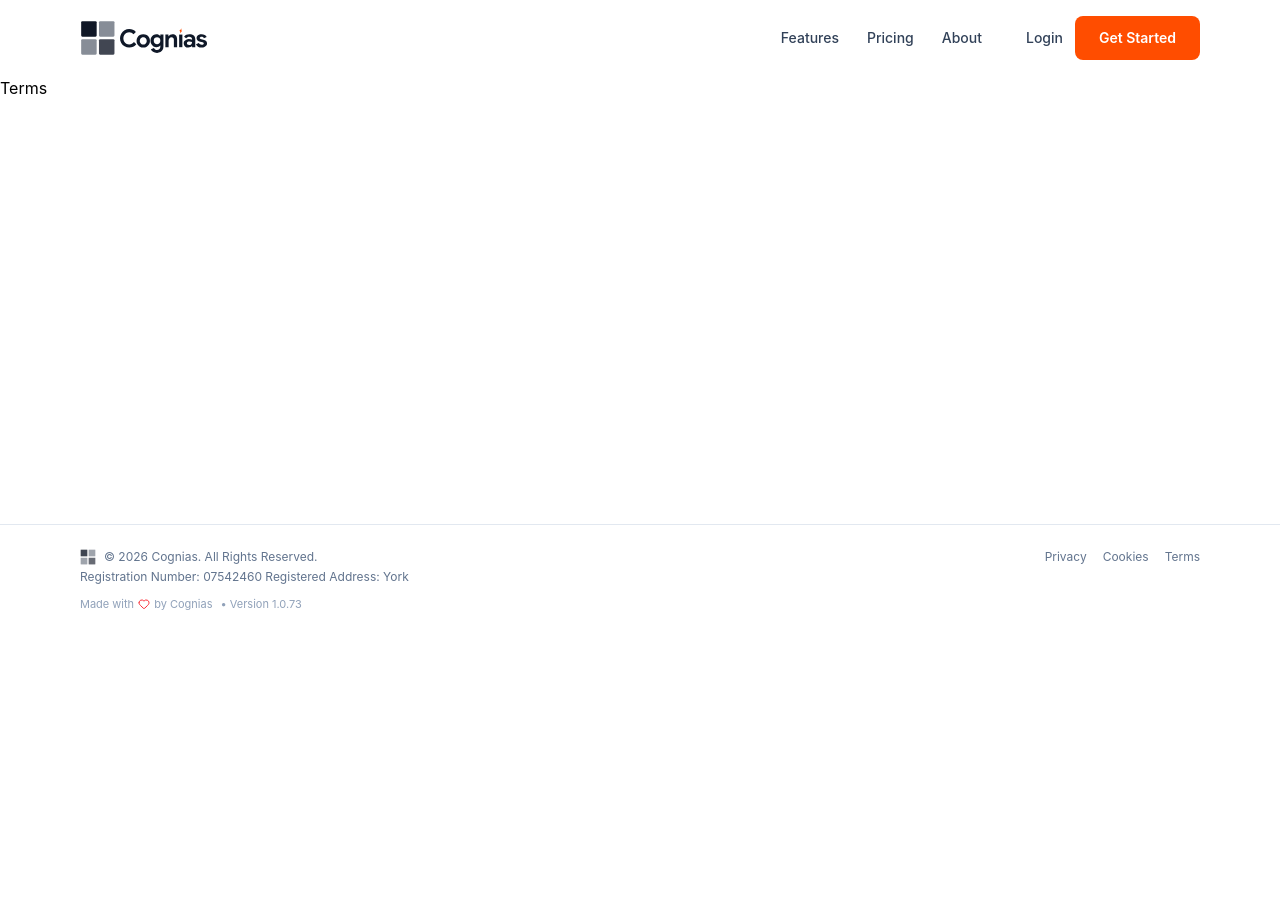
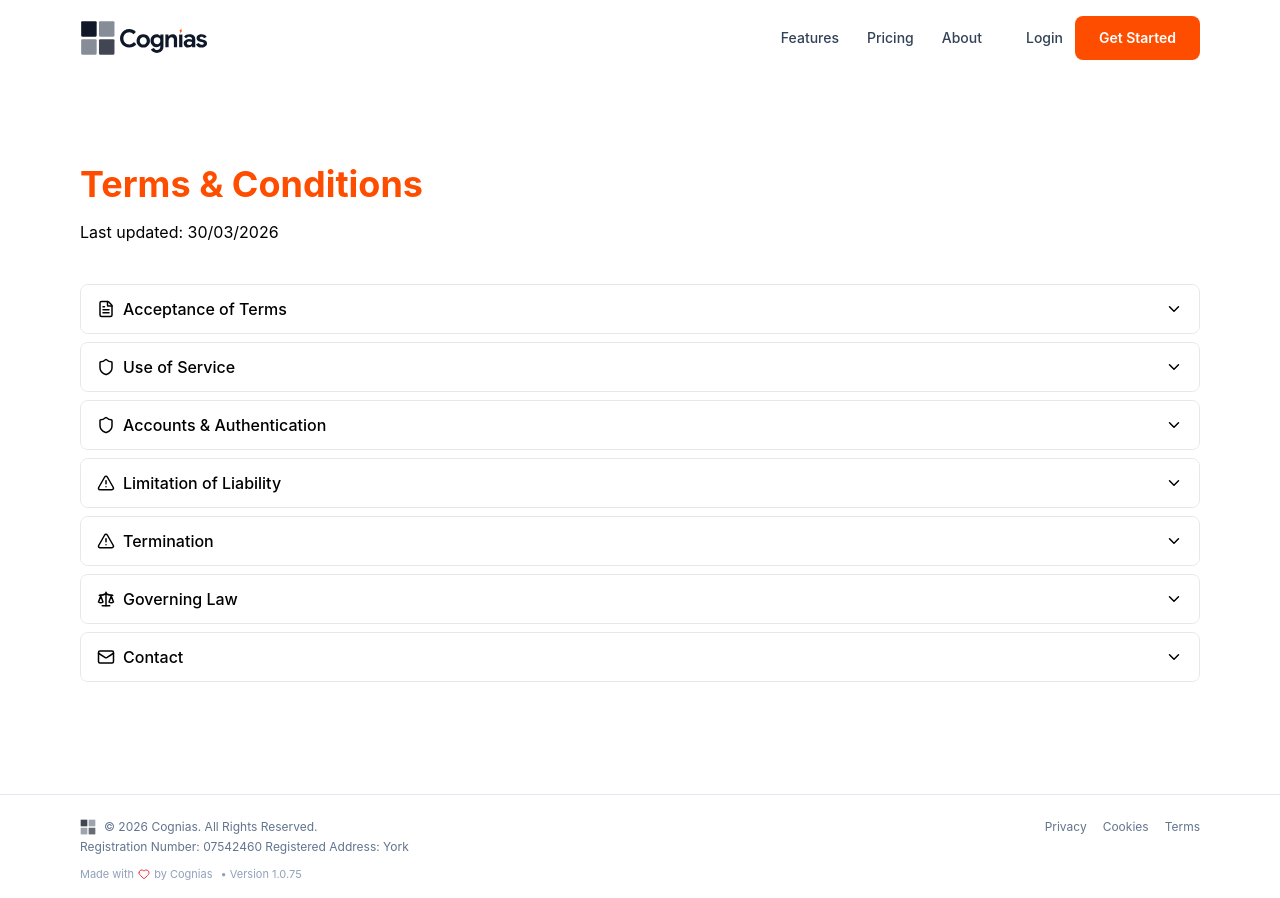
Before and after one commit to prandle/cognias-marketing, a React (Vite) app: page /terms in a window 1280 px wide. Before the commit the page ends 800 px from the top, so only its background shows below. Built offline with nearby package versions, Linux system fonts and the light colour scheme.

Commit message:
terms and cookies

```diff
--- a/src/components/ui/Accordion.tsx
+++ b/src/components/ui/Accordion.tsx
@@ -9,9 +9,14 @@ import type { ReactNode, KeyboardEvent } from "react";
 import { ChevronDown } from "lucide-react";
 import clsx from "clsx";
 
-/* ------------------ Context ------------------ */
+
+/* ------------------ Types ------------------ */
 
 type AccordionType = "single" | "multiple";
+
+type ThemeProps = {
+  themeInverse?: boolean;
+};
 
 type AccordionContextType = {
   openItems: string[];
@@ -21,15 +26,19 @@ type AccordionContextType = {
   focusPrev: (current: HTMLButtonElement) => void;
 };
 
+/* ------------------ Context ------------------ */
+
 const AccordionContext = createContext<AccordionContextType | null>(null);
 
 function useAccordion() {
   const ctx = useContext(AccordionContext);
-  if (!ctx) throw new Error("Must be used within Accordion");
+  if (!ctx) {
+    throw new Error("Accordion components must be used within <Accordion>");
+  }
   return ctx;
 }
 
-/* ------------------ Root ------------------ */
+/* ------------------ Root Accordion ------------------ */
 
 type AccordionProps = {
   children: ReactNode;
@@ -38,7 +47,7 @@ type AccordionProps = {
   className?: string;
 };
 
-export function Accordion({
+function AccordionRoot({
   children,
   type = "single",
   collapsible = true,
@@ -98,14 +107,27 @@ export function Accordion({
 type AccordionItemProps = {
   value: string;
   children: ReactNode;
-};
+} & ThemeProps;
 
-export function AccordionItem({ value, children }: AccordionItemProps) {
+function AccordionItem({ value, children, themeInverse }: AccordionItemProps) {
+  const id = useId();
+
   return (
-    <div className="border border-border rounded-[var(--radius-md)] overflow-hidden bg-surface">
+    <div
+      className={clsx(
+        "border rounded-[var(--radius-md)] overflow-hidden",
+        themeInverse
+          ? "bg-white/10 border-white/20"
+          : "bg-surface border-border"
+      )}
+    >
       {React.Children.map(children, (child) =>
         React.isValidElement(child)
-          ? React.cloneElement(child as React.ReactElement<any>, { value })
+          ? React.cloneElement(child as React.ReactElement<any>, {
+              value,
+              itemId: id,
+              themeInverse,
+            })
           : child
       )}
     </div>
@@ -117,23 +139,19 @@ export function AccordionItem({ value, children }: AccordionItemProps) {
 type AccordionTriggerProps = {
   children: ReactNode;
   value?: string;
-};
+  itemId?: string;
+} & ThemeProps;
 
-export function AccordionTrigger({
+function AccordionTrigger({
   children,
   value,
+  itemId,
+  themeInverse,
 }: AccordionTriggerProps) {
-  const {
-    openItems,
-    toggleItem,
-    registerTrigger,
-    focusNext,
-    focusPrev,
-  } = useAccordion();
+  const { openItems, toggleItem, registerTrigger, focusNext, focusPrev } =
+    useAccordion();
 
   const ref = useRef<HTMLButtonElement>(null);
-  const id = useId();
-
   const isOpen = value ? openItems.includes(value) : false;
 
   const handleKeyDown = (e: KeyboardEvent<HTMLButtonElement>) => {
@@ -165,22 +183,21 @@ export function AccordionTrigger({
       onClick={() => value && toggleItem(value)}
       onKeyDown={handleKeyDown}
       aria-expanded={isOpen}
-      aria-controls={`content-${id}`}
-      id={`trigger-${id}`}
+      aria-controls={`content-${itemId}`}
+      id={`trigger-${itemId}`}
       className={clsx(
-        "w-full flex items-center justify-between px-4 py-3 text-left",
-        "bg-surface hover:bg-muted transition",
-        "font-medium focus:outline-none focus:ring-2 focus:ring-primary"
+        "w-full flex items-center justify-between px-4 py-3 text-left font-medium transition",
+        themeInverse
+          ? "bg-white/5 hover:bg-white/10 text-white"
+          : "bg-surface hover:bg-muted",
+        "focus:outline-none focus:ring-2 focus:ring-primary"
       )}
     >
       <div className="flex items-center">{children}</div>
 
       <ChevronDown
         size={18}
-        className={clsx(
-          "transition-transform duration-200",
-          isOpen && "rotate-180"
-        )}
+        className={clsx("transition-transform duration-200", isOpen && "rotate-180")}
       />
     </button>
   );
@@ -191,28 +208,39 @@ export function AccordionTrigger({
 type AccordionContentProps = {
   children: ReactNode;
   value?: string;
-};
+  itemId?: string;
+} & ThemeProps;
 
-export function AccordionContent({
+function AccordionContent({
   children,
   value,
+  itemId,
+  themeInverse,
 }: AccordionContentProps) {
   const { openItems } = useAccordion();
-  const id = useId();
-
   const isOpen = value ? openItems.includes(value) : false;
 
   return (
     <div
-      id={`content-${id}`}
+      id={`content-${itemId}`}
       role="region"
-      aria-labelledby={`trigger-${id}`}
+      aria-labelledby={`trigger-${itemId}`}
       className={clsx(
         "px-4 overflow-hidden transition-all duration-300",
         isOpen ? "max-h-96 py-3" : "max-h-0"
       )}
     >
-      <div className="text-sm text-muted-foreground">{children}</div>
+      <div className={clsx("text-sm", themeInverse ? "text-white/80" : "text-muted-foreground")}>
+        {children}
+      </div>
     </div>
   );
 }
+
+/* ------------------ Combine sub-components ------------------ */
+
+export const Accordion = Object.assign(AccordionRoot, {
+  Item: AccordionItem,
+  Trigger: AccordionTrigger,
+  Content: AccordionContent,
+});
--- a/src/components/ui/index.tsx
+++ b/src/components/ui/index.tsx
@@ -5,3 +5,4 @@ export { default as Navbar } from "./NavMenu";
 export { Quotation } from "./Quote";
 export { SEO } from "./seo";
 export { Textarea } from "./Textarea";
+export { Accordion } from "./Accordion";
--- a/src/pages/components.tsx
+++ b/src/pages/components.tsx
@@ -1,11 +1,29 @@
 import { Container, FullWidthBand } from "../components/layout/index";
-import { Button } from "../components/ui/index";
+import { Button, Accordion } from "../components/ui/index";
 import { GetStarted } from "../components/widgets/index";
 
 
 export default function ComponentsLibrary() {
   return (
 <>
+  <FullWidthBand variant="primary">
+    <Accordion type="multiple">
+      <Accordion.Item value="data">
+        <Accordion.Trigger>Data Collection</Accordion.Trigger>
+        <Accordion.Content>
+          We collect user data to improve services...
+        </Accordion.Content>
+      </Accordion.Item>
+
+      <Accordion.Item value="security">
+        <Accordion.Trigger>Security</Accordion.Trigger>
+        <Accordion.Content>
+          We implement strong security measures...
+        </Accordion.Content>
+      </Accordion.Item>
+    </Accordion>
+  </FullWidthBand>
+
     <Container>
       <h2>Get Started - Light</h2>
         <GetStarted/>
--- a/src/pages/cookies.tsx
+++ b/src/pages/cookies.tsx
@@ -1,4 +1,6 @@
-import { SEO } from "../components/ui/index"
+import { Container } from "../components/layout/index";
+import { SEO, Accordion } from "../components/ui/index"
+import { Cookie, Database, Settings, Shield, Mail } from "lucide-react";
 
 export default function CookiesPage() {
     return (
@@ -7,7 +9,82 @@ export default function CookiesPage() {
                 title="Cognias - AI Assistants for Your Business"
                 description="Build AI assistants for compliance, auditing, and business workflows with Cognias."
             />
-            <h1>Cookies</h1>
+                <Container className="py-16 max-w-4xl">
+      <h1 className="text-4xl font-bold mb-4 text-primary">
+        Cookie Policy
+      </h1>
+      <p className="text-muted-foreground mb-10">
+        Last updated: {new Date().toLocaleDateString("en-GB")}
+      </p>
+
+      <Accordion type="multiple">
+
+        <Accordion.Item value="what">
+          <Accordion.Trigger>
+            <Cookie className="mr-2" size={18} />
+            What Are Cookies?
+          </Accordion.Trigger>
+          <Accordion.Content>
+            Cookies are small text files stored on your device to improve your browsing experience.
+          </Accordion.Content>
+        </Accordion.Item>
+
+        <Accordion.Item value="how">
+          <Accordion.Trigger>
+            <Database className="mr-2" size={18} />
+            How We Use Cookies
+          </Accordion.Trigger>
+          <Accordion.Content>
+            We use cookies to provide core functionality, analyse usage, and improve performance.
+          </Accordion.Content>
+        </Accordion.Item>
+
+        <Accordion.Item value="types">
+          <Accordion.Trigger>
+            <Settings className="mr-2" size={18} />
+            Types of Cookies We Use
+          </Accordion.Trigger>
+          <Accordion.Content>
+            <ul className="list-disc pl-5 space-y-2">
+              <li>Strictly necessary cookies</li>
+              <li>Analytics cookies</li>
+              <li>Functional cookies</li>
+            </ul>
+          </Accordion.Content>
+        </Accordion.Item>
+
+        <Accordion.Item value="consent">
+          <Accordion.Trigger>
+            <Shield className="mr-2" size={18} />
+            Consent
+          </Accordion.Trigger>
+          <Accordion.Content>
+            We only use non-essential cookies with your explicit consent via our cookie banner.
+          </Accordion.Content>
+        </Accordion.Item>
+
+        <Accordion.Item value="manage">
+          <Accordion.Trigger>
+            <Settings className="mr-2" size={18} />
+            Managing Cookies
+          </Accordion.Trigger>
+          <Accordion.Content>
+            You can manage or disable cookies through your browser settings.
+          </Accordion.Content>
+        </Accordion.Item>
+
+        <Accordion.Item value="contact">
+          <Accordion.Trigger>
+            <Mail className="mr-2" size={18} />
+            Contact
+          </Accordion.Trigger>
+          <Accordion.Content>
+            Contact us at: <a href="mailto:support@cognias.io">support@cognias.io</a>
+          </Accordion.Content>
+        </Accordion.Item>
+
+      </Accordion>
+    </Container>
         </>
     );
 }
--- a/src/pages/privacy.tsx
+++ b/src/pages/privacy.tsx
@@ -10,14 +10,17 @@ import {
 } from "lucide-react";
 
 import {
-  Accordion,
-  AccordionItem,
-  AccordionTrigger,
-  AccordionContent,
-} from "../components/ui/Accordion";
+  SEO,
+  Accordion
+} from "../components/ui/index";
 
 export default function PrivacyPage() {
   return (
+      <>
+      <SEO
+        title="Features - Cognias"
+        description="Explore the features of Cognias — build, deploy and scale AI assistants for real business workflows."
+      />
     <Container className="py-16 max-w-4xl">
       <h1 className="text-4xl font-bold mb-4 text-primary">
         Privacy Policy
@@ -33,42 +36,42 @@ export default function PrivacyPage() {
       <Accordion type="single" collapsible className="space-y-4">
 
         {/* WHO WE ARE */}
-        <AccordionItem value="who">
-          <AccordionTrigger>
+        <Accordion.Item value="who">
+          <Accordion.Trigger>
             <Users className="mr-2" size={18} />
             Who We Are
-          </AccordionTrigger>
-          <AccordionContent>
+          </Accordion.Trigger>
+          <Accordion.Content>
             <p>
               We are the data controller responsible for personal data that you have provided us with.
               If you have any questions, please contact us using the details below.
             </p>
-          </AccordionContent>
-        </AccordionItem>
+          </Accordion.Content>
+        </Accordion.Item>
 
         {/* DATA COLLECTION */}
-        <AccordionItem value="data">
-          <AccordionTrigger>
+        <Accordion.Item value="data">
+          <Accordion.Trigger>
             <Database className="mr-2" size={18} />
             What Data We Collect
-          </AccordionTrigger>
-          <AccordionContent>
+          </Accordion.Trigger>
+          <Accordion.Content>
             <ul className="list-disc pl-5 space-y-2">
               <li>Identity data (name, username)</li>
               <li>Contact data (email address)</li>
               <li>Technical data (IP address, browser type)</li>
               <li>Usage data (how you use our service)</li>
             </ul>
-          </AccordionContent>
-        </AccordionItem>
+          </Accordion.Content>
+        </Accordion.Item>
 
         {/* LAWFUL BASIS */}
-        <AccordionItem value="lawful">
-          <AccordionTrigger>
+        <Accordion.Item value="lawful">
+          <Accordion.Trigger>
             <FileText className="mr-2" size={18} />
             Lawful Basis for Processing
-          </AccordionTrigger>
-          <AccordionContent>
+          </Accordion.Trigger>
+          <Accordion.Content>
             <p className="mb-2">
               Under UK GDPR, we rely on the following lawful bases:
             </p>
@@ -78,90 +81,90 @@ export default function PrivacyPage() {
               <li>Legal obligations</li>
               <li>Legitimate interests</li>
             </ul>
-          </AccordionContent>
-        </AccordionItem>
+          </Accordion.Content>
+        </Accordion.Item>
 
         {/* HOW DATA IS USED */}
-        <AccordionItem value="usage">
-          <AccordionTrigger>
+        <Accordion.Item value="usage">
+          <Accordion.Trigger>
             <Database className="mr-2" size={18} />
             How We Use Your Data
-          </AccordionTrigger>
-          <AccordionContent>
+          </Accordion.Trigger>
+          <Accordion.Content>
             <ul className="list-disc pl-5 space-y-2">
               <li>To provide and maintain our service</li>
               <li>To communicate with you</li>
               <li>To improve performance and user experience</li>
               <li>To comply with legal obligations</li>
             </ul>
-          </AccordionContent>
-        </AccordionItem>
+          </Accordion.Content>
+        </Accordion.Item>
 
         {/* DATA SHARING */}
-        <AccordionItem value="sharing">
-          <AccordionTrigger>
+        <Accordion.Item value="sharing">
+          <Accordion.Trigger>
             <Users className="mr-2" size={18} />
             Data Sharing
-          </AccordionTrigger>
-          <AccordionContent>
+          </Accordion.Trigger>
+          <Accordion.Content>
             <p>
               We may share your data with trusted third-party providers such as
               hosting, analytics, and authentication services. All processors are
               required to respect your data and comply with UK GDPR.
             </p>
-          </AccordionContent>
-        </AccordionItem>
+          </Accordion.Content>
+        </Accordion.Item>
 
         {/* INTERNATIONAL TRANSFERS */}
-        <AccordionItem value="transfers">
-          <AccordionTrigger>
+        <Accordion.Item value="transfers">
+          <Accordion.Trigger>
             <Globe className="mr-2" size={18} />
             International Data Transfers
-          </AccordionTrigger>
-          <AccordionContent>
+          </Accordion.Trigger>
+          <Accordion.Content>
             <p>
               Where data is transferred outside the UK, we ensure appropriate
               safeguards such as Standard Contractual Clauses (SCCs) are in place.
             </p>
-          </AccordionContent>
-        </AccordionItem>
+          </Accordion.Content>
+        </Accordion.Item>
 
         {/* DATA RETENTION */}
-        <AccordionItem value="retention">
-          <AccordionTrigger>
+        <Accordion.Item value="retention">
+          <Accordion.Trigger>
             <Clock className="mr-2" size={18} />
             Data Retention
-          </AccordionTrigger>
-          <AccordionContent>
+          </Accordion.Trigger>
+          <Accordion.Content>
             <p>
               We retain personal data only as long as necessary for the purposes
               we collected it, including legal, accounting, or reporting
               requirements.
             </p>
-          </AccordionContent>
-        </AccordionItem>
+          </Accordion.Content>
+        </Accordion.Item>
 
         {/* SECURITY */}
-        <AccordionItem value="security">
-          <AccordionTrigger>
+        <Accordion.Item value="security">
+          <Accordion.Trigger>
             <Shield className="mr-2" size={18} />
             Data Security
-          </AccordionTrigger>
-          <AccordionContent>
+          </Accordion.Trigger>
+          <Accordion.Content>
             <p>
               We use appropriate security measures to prevent your personal data
               from being accidentally lost, used, or accessed in an unauthorised way.
             </p>
-          </AccordionContent>
-        </AccordionItem>
+          </Accordion.Content>
+        </Accordion.Item>
 
         {/* USER RIGHTS */}
-        <AccordionItem value="rights">
-          <AccordionTrigger>
+        <Accordion.Item value="rights">
+          <Accordion.Trigger>
             <FileText className="mr-2" size={18} />
             Your Rights
-          </AccordionTrigger>
-          <AccordionContent>
+          </Accordion.Trigger>
+          <Accordion.Content>
             <ul className="list-disc pl-5 space-y-2">
               <li>Right to access your data</li>
               <li>Right to rectification</li>
@@ -173,24 +176,25 @@ export default function PrivacyPage() {
             <p className="mt-3">
               You also have the right to lodge a complaint with the UK supervisory authority.
             </p>
-          </AccordionContent>
-        </AccordionItem>
+          </Accordion.Content>
+        </Accordion.Item>
 
         {/* CONTACT */}
-        <AccordionItem value="contact">
-          <AccordionTrigger>
+        <Accordion.Item value="contact">
+          <Accordion.Trigger>
             <Mail className="mr-2" size={18} />
             Contact Us
-          </AccordionTrigger>
-          <AccordionContent>
+          </Accordion.Trigger>
+          <Accordion.Content>
             <p>
               If you have any questions about this privacy policy or your data,
               please contact us at: <a href="mailto:support@cognias.io">support@cognias.io</a>
             </p>
-          </AccordionContent>
-        </AccordionItem>
+          </Accordion.Content>
+        </Accordion.Item>
 
       </Accordion>
     </Container>
+    </>
   );
 }
--- a/src/pages/terms.tsx
+++ b/src/pages/terms.tsx
@@ -1,14 +1,97 @@
-import { SEO } from "../components/ui/index"
+import { Container } from "../components/layout/index";
+import { SEO, Accordion} from "../components/ui/index";
+import { FileText, Shield, AlertTriangle, Scale, Mail } from "lucide-react";
 
 export default function TermsPage() {
   return (
     <>
     <SEO
-                title="Cognias - AI Assistants for Your Business"
-                description="Build AI assistants for compliance, auditing, and business workflows with Cognias."
+        title="Features - Cognias"
+        description="Explore the features of Cognias — build, deploy and scale AI assistants for real business workflows."
       />
 
-            <h1>Terms</h1>
+    <Container className="py-16 max-w-4xl">
+      <h1 className="text-4xl font-bold mb-4 text-primary">
+        Terms & Conditions
+      </h1>
+      <p className="text-muted-foreground mb-10">
+        Last updated: {new Date().toLocaleDateString("en-GB")}
+      </p>
+
+      <Accordion type="multiple">
+
+        <Accordion.Item value="acceptance">
+          <Accordion.Trigger>
+            <FileText className="mr-2" size={18} />
+            Acceptance of Terms
+          </Accordion.Trigger>
+          <Accordion.Content>
+            By accessing or using our services, you agree to be bound by these Terms.
+          </Accordion.Content>
+        </Accordion.Item>
+
+        <Accordion.Item value="use">
+          <Accordion.Trigger>
+            <Shield className="mr-2" size={18} />
+            Use of Service
+          </Accordion.Trigger>
+          <Accordion.Content>
+            You agree to use our services lawfully and not misuse or attempt to disrupt them.
+          </Accordion.Content>
+        </Accordion.Item>
+
+        <Accordion.Item value="accounts">
+          <Accordion.Trigger>
+            <Shield className="mr-2" size={18} />
+            Accounts & Authentication
+          </Accordion.Trigger>
+          <Accordion.Content>
+            You are responsible for maintaining the confidentiality of your account and credentials.
+          </Accordion.Content>
+        </Accordion.Item>
+
+        <Accordion.Item value="liability">
+          <Accordion.Trigger>
+            <AlertTriangle className="mr-2" size={18} />
+            Limitation of Liability
+          </Accordion.Trigger>
+          <Accordion.Content>
+            We are not liable for indirect, incidental, or consequential damages to the fullest extent permitted by UK law.
+          </Accordion.Content>
+        </Accordion.Item>
+
+        <Accordion.Item value="termination">
+          <Accordion.Trigger>
+            <AlertTriangle className="mr-2" size={18} />
+            Termination
+          </Accordion.Trigger>
+          <Accordion.Content>
+            We may suspend or terminate access if you breach these terms.
+          </Accordion.Content>
+        </Accordion.Item>
+
+        <Accordion.Item value="law">
+          <Accordion.Trigger>
+            <Scale className="mr-2" size={18} />
+            Governing Law
+          </Accordion.Trigger>
+          <Accordion.Content>
+            These terms are governed by the laws of England and Wales.
+          </Accordion.Content>
+        </Accordion.Item>
+
+        <Accordion.Item value="contact">
+          <Accordion.Trigger>
+            <Mail className="mr-2" size={18} />
+            Contact
+          </Accordion.Trigger>
+          <Accordion.Content>
+            Contact us at: <a href="mailto:support@cognias.io">support@cognias.io</a>
+          </Accordion.Content>
+        </Accordion.Item>
+
+      </Accordion>
+    </Container>
     </>
   );
 }
--- a/src/version.json
+++ b/src/version.json
@@ -1,3 +1,3 @@
 {
-  "build": 73
+  "build": 75
 }
```
Also changed, not shown: 1 other file (tests, documents, lock files or other folders). Lines whose indentation alone changed are shown as unchanged.
